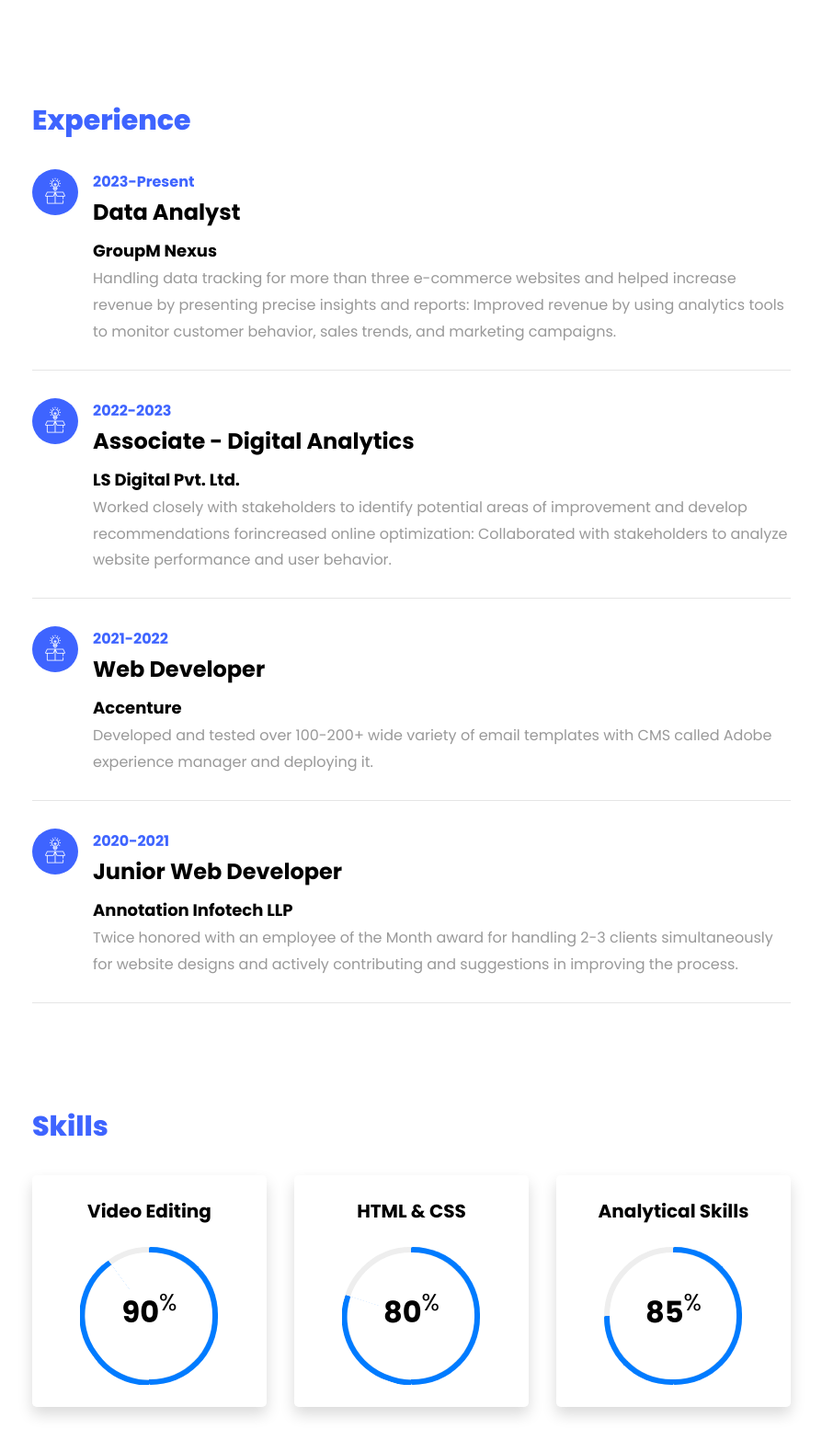
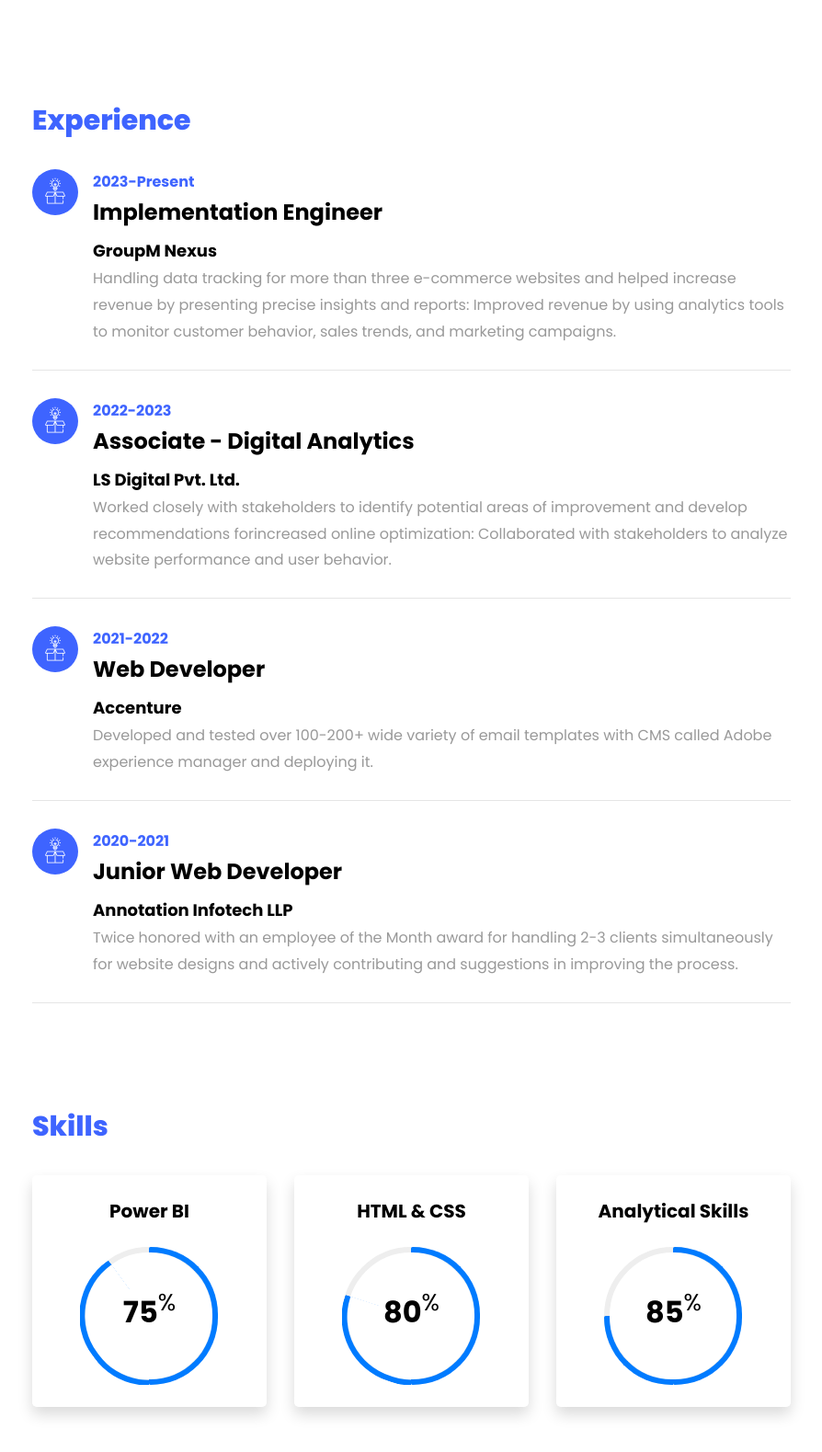
Before and after one commit to niraj65/niraj-parte, a plain HTML site: page index.html in a window 1280 px wide. Shown: the part 2124-3703 px from the top of the page at 92% size, without its empty margins (335-1229 px from the left). Drawn offline with Linux system fonts and the light colour scheme; files whose address does not match are found by name.

Commit message:
Updated latest job profile name & Linked updated Resume

```diff
--- a/index.html
+++ b/index.html
@@ -109,7 +109,7 @@ height="0" width="0" style="display:none;visibility:hidden"></iframe></noscript>
 		        </div>
 	          <div class="counter-wrap ftco-animate d-flex mt-md-3">
               <div class="text">
-                <p><a href="https://drive.google.com/file/d/13rlcGAbRnjjNOazKuwnn1Qpa2Lf56YZE/view?usp=sharing" target="_blank" class="btn btn-primary py-3 px-3">Download CV</a></p>
+                <p><a href="https://drive.google.com/file/d/1ORwtVQwRXAbRommscWlxqo99Ggyemh-_/view?usp=sharing" target="_blank" class="btn btn-primary py-3 px-3">Download CV</a></p>
               </div>
 	          </div>
 	        </div>
@@ -166,7 +166,7 @@ height="0" width="0" style="display:none;visibility:hidden"></iframe></noscript>
 					    	</div>
 					    	<div class="text pl-3">
 		    					<span class="date">2023-Present</span>
-		    					<h2>Data Analyst</h2>
+		    					<h2>Implementation Engineer</h2>
 		    					<span class="position">GroupM Nexus</span>
 		    					<p>Handling data tracking for more than three e-commerce websites and helped increase revenue by presenting precise insights and reports: Improved revenue by using analytics tools to monitor customer behavior, sales trends, and marketing campaigns.</p>
 		    				</div>
@@ -211,7 +211,7 @@ height="0" width="0" style="display:none;visibility:hidden"></iframe></noscript>
 					  	<div class="row progress-circle mb-5">
 					  		<div class="col-lg-4 mb-4">
 						      <div class="bg-white rounded-lg shadow p-4">
-						        <h2 class="h5 font-weight-bold text-center mb-4">Video Editing</h2>
+						        <h2 class="h5 font-weight-bold text-center mb-4">Power BI</h2>
 
 						        <!-- Progress bar 1 -->
 						        <div class="progress mx-auto" data-value='90'>
@@ -222,7 +222,7 @@ height="0" width="0" style="display:none;visibility:hidden"></iframe></noscript>
                         <span class="progress-bar border-primary"></span>
 						          </span>
 						          <div class="progress-value w-100 h-100 rounded-circle d-flex align-items-center justify-content-center">
-						            <div class="h2 font-weight-bold">90<sup class="small">%</sup></div>
+						            <div class="h2 font-weight-bold">75<sup class="small">%</sup></div>
 						          </div>
 						        </div>
 						        <!-- END -->
```
